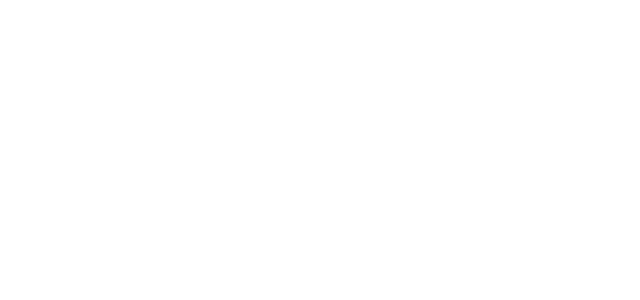
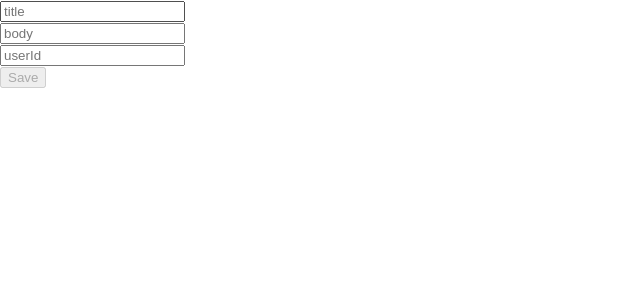
Before and after one commit to David-Kasprak/may-2024-react-ts, a React (Create React App) app: page / in a window 1280 px wide. Shown: the top 300 px of the page, without its empty margins (0-640 px from the left). Built offline with nearby package versions, Linux system fonts and the light colour scheme.

Commit message:
HW-5 (DONE)

```diff
--- a/package.json
+++ b/package.json
@@ -14,7 +14,11 @@
     "react-dom": "^18.3.1",
     "react-scripts": "5.0.1",
     "typescript": "^4.9.5",
-    "web-vitals": "^2.1.4"
+    "web-vitals": "^2.1.4",
+    "react-hook-form": "^7.53.1",
+    "joi": "^17.13.3",
+    "@hookform/resolvers": "^3.9.0",
+    "axios": "^1.7.7"
   },
   "scripts": {
     "start": "react-scripts start",
--- a/src/components/FormComponent.tsx
+++ b/src/components/FormComponent.tsx
@@ -1,10 +1,45 @@
 import React from 'react';
+import {useForm} from "react-hook-form";
+import {joiResolver} from "@hookform/resolvers/joi";
+import postValidator from "../validators/post.validator";
+import {apiService} from "../services/api.service";
+import {IFormProps} from "../models/IFormProps";
 
 const FormComponent = () => {
+    const {
+        handleSubmit,
+        register,
+        formState: {
+            errors,
+            isValid
+        }
+    } = useForm<IFormProps>({mode: "all", resolver: joiResolver(postValidator)});
+
+    const customHandler = async (dataFromForm: IFormProps) => {
+        console.log(await apiService.post.savePost(dataFromForm));
+    }
     return (
-        <div>
-
-        </div>
+        <form onSubmit={handleSubmit(customHandler)}>
+            <div>
+                <label>
+                    <input type="text" placeholder={'title'} {...register('title')}/>
+                    {errors.title && <div>{errors.title.message}</div>}
+                </label>
+            </div>
+            <div>
+                <label>
+                    <input type="text" placeholder={'body'} {...register('body')}/>
+                    {errors.body && <div>{errors.body.message}</div>}
+                </label>
+            </div>
+            <div>
+                <label>
+                    <input type="number" placeholder={'userId'} {...register('userId')}/>
+                    {errors.userId && <div>{errors.userId.message}</div>}
+                </label>
+            </div>
+            <button disabled={!isValid}>Save</button>
+        </form>
     );
 };
 
--- /dev/null
+++ b/src/models/IFormProps.ts
@@ -0,0 +1,5 @@
+export interface IFormProps {
+    title: string;
+    body: string;
+    userId: number;
+}
--- /dev/null
+++ b/src/models/IPost.ts
@@ -0,0 +1,5 @@
+import {IFormProps} from "./IFormProps";
+
+export interface IPost extends IFormProps {
+    id: number;
+}
--- /dev/null
+++ b/src/services/api.service.ts
@@ -0,0 +1,17 @@
+import axios from "axios";
+import {IFormProps} from "../models/IFormProps";
+import {IPost} from "../models/IPost";
+
+const axiosInstance = axios.create({
+    baseURL: 'https://jsonplaceholder.typicode.com',
+    headers: {},
+});
+
+export const apiService = {
+    post:{
+        savePost: async (dataFromForm:IFormProps): Promise<IPost> => {
+            const {data} = await axiosInstance.post<IPost>('/posts', dataFromForm);
+            return  data;
+        }
+    }
+}
--- a/src/validators/post.validator.tsx
+++ b/src/validators/post.validator.tsx
@@ -1,11 +1,16 @@
-import React from 'react';
+import Joi from "joi";
 
-const PostValidator = () => {
-    return (
-        <div>
+export const postValidator = Joi.object({
+    title: Joi.string()
+        .pattern(/\w{3,}/)
+        .messages({
+            "string.pattern.base": "you don't match the pattern",
+        }),
+    body: Joi.string().min(3).messages({
+        "string.min": "age must be at least 1"}),
+    userId: Joi.number().min(1).messages({
+        "NUmber.min": "must be at least 1",
+    }),
+});
 
-        </div>
-    );
-};
-
-export default PostValidator;
+export default postValidator;
```
Also changed, not shown: 1 other file (tests, documents, lock files or other folders).
